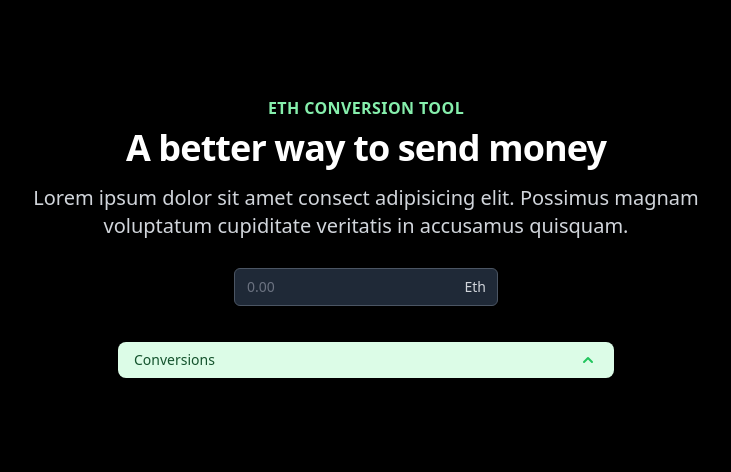
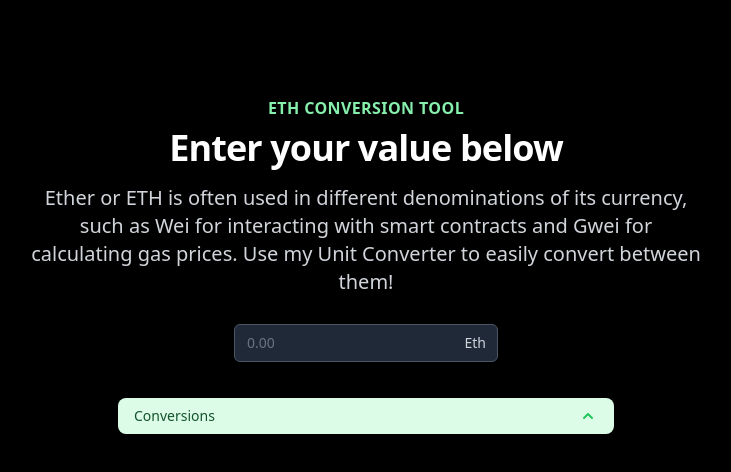
Before and after one commit to Speediing/eth-conversion, a Next.js app: page / in a window 1280 px wide. Shown: the top 472 px of the page, without its empty margins (274-1005 px from the left). Built offline with nearby package versions, Linux system fonts and the light colour scheme.

Commit message:
Update Copy

```diff
--- a/components/Header.tsx
+++ b/components/Header.tsx
@@ -8,11 +8,13 @@ const Header = () => {
           Eth Conversion Tool
         </h2>
         <p className="mt-2 text-3xl leading-8 font-extrabold tracking-tight text-white sm:text-4xl">
-          A better way to send money
+          Enter your value below
         </p>
         <p className="mt-4 max-w-2xl text-xl text-gray-300 lg:mx-auto">
-          Lorem ipsum dolor sit amet consect adipisicing elit. Possimus magnam
-          voluptatum cupiditate veritatis in accusamus quisquam.
+          Ether or ETH is often used in different denominations of its currency,
+          such as Wei for interacting with smart contracts and Gwei for
+          calculating gas prices. Use my Unit Converter to easily convert
+          between them!
         </p>
       </div>
     </div>
```
